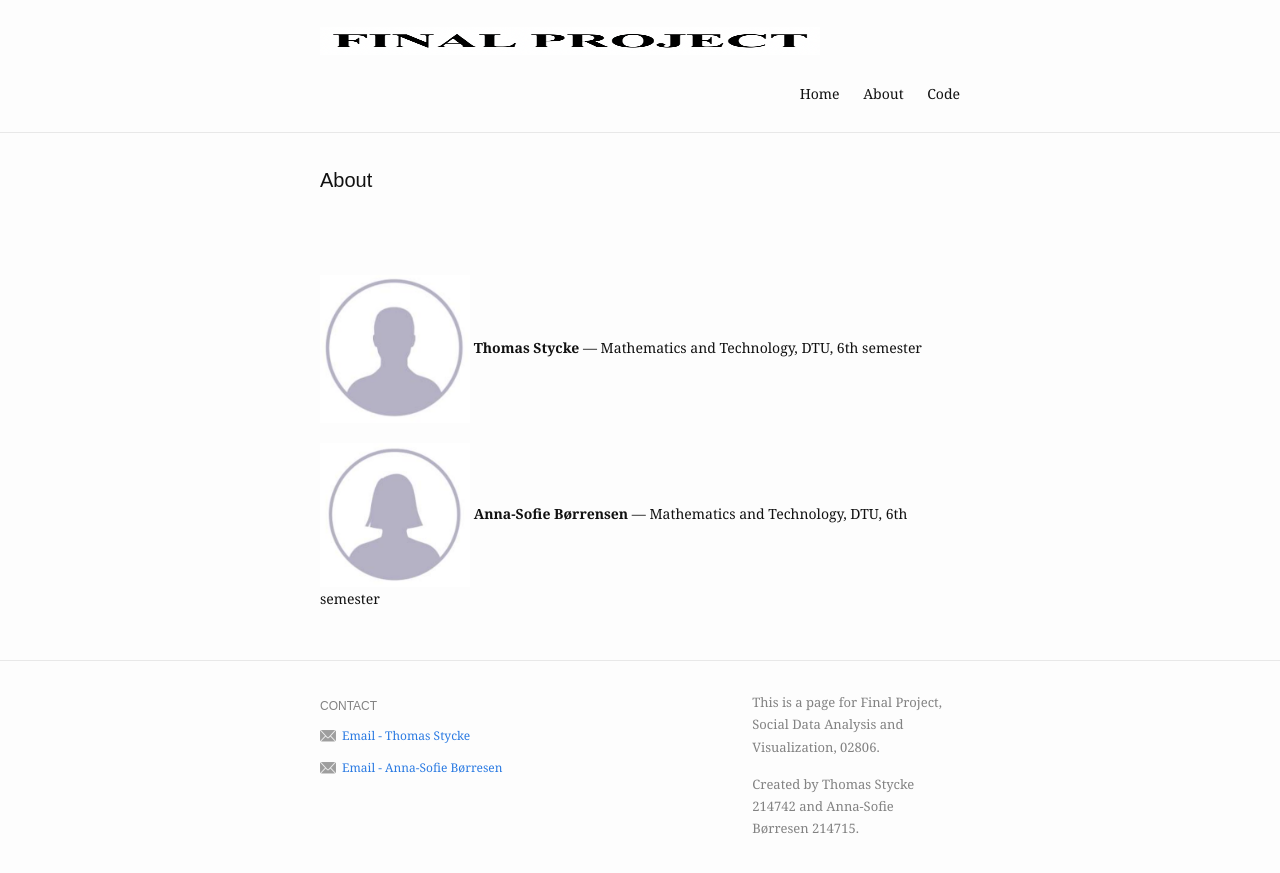
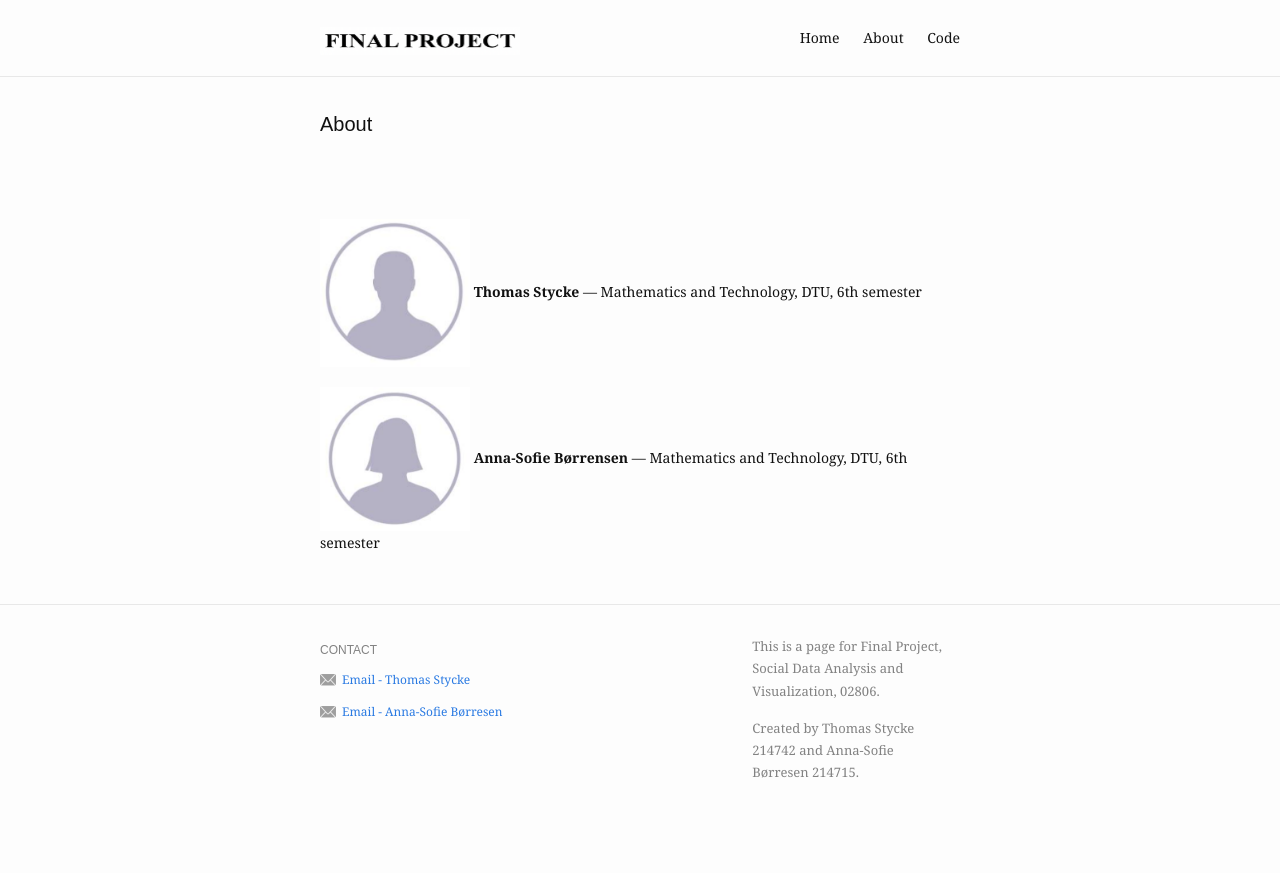
Before and after one commit to Thomasstycke/Thomasstycke.github.io, a Jekyll site: the page built from about.md, in a window 1280 px wide. Shown: the top 873 px of the page. Built offline with Jekyll 4.4.1, drawn with Linux system fonts in a browser that asks for light colours.

```diff
--- a/_includes/header.html
+++ b/_includes/header.html
@@ -1,7 +1,7 @@
 <header class="site-header">
   <div class="wrapper">
     <a class="site-title" href="{{ "" | prepend: site.baseurl | prepend: site.url }}/">
-      <img src="{{ "/assets/img/title.png" | absolute_url }}" alt="{{ site.title }}" width="500" height="300" />
+      <img src="{{ "/assets/img/title.png" | absolute_url }}" alt="{{ site.title }}" width="200" height="50" />
     </a>
 
     <nav class="site-nav">
```
